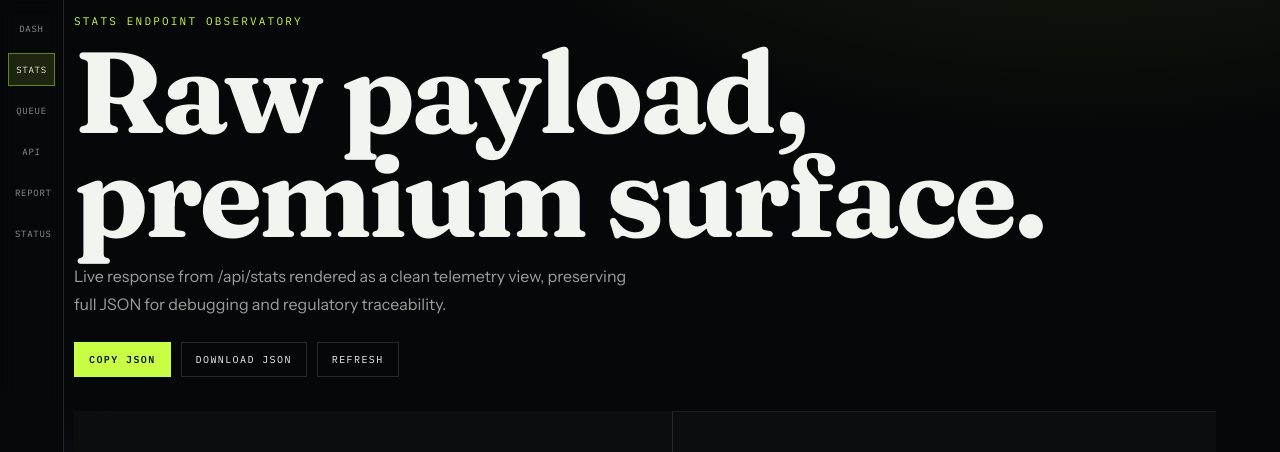
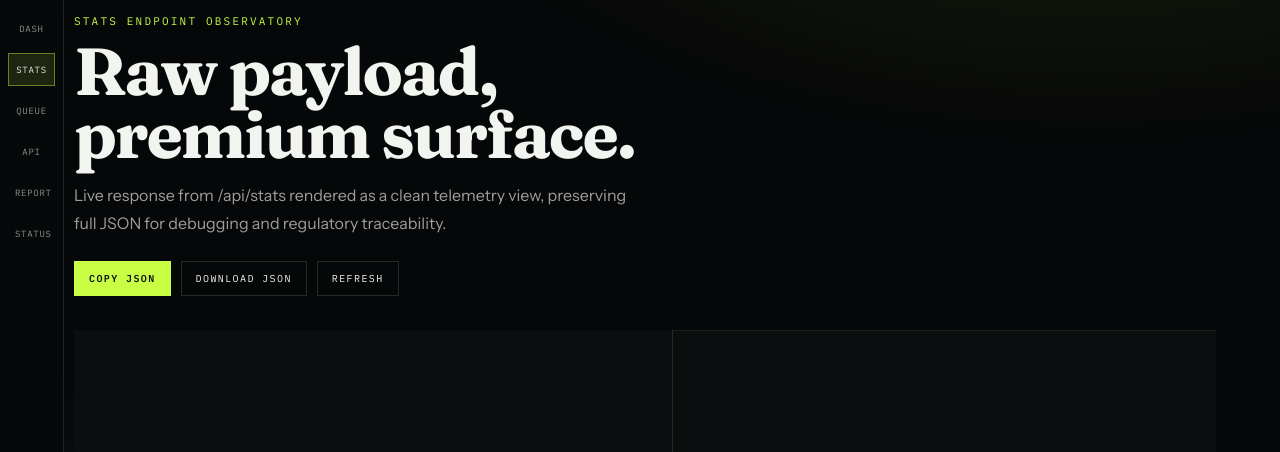
Before and after one commit to ansh-0069/ClinicalNER, a Flask app: page /stats in a window 1280 px wide. Shown: the part 56-508 px from the top of the page. Run offline with Flask 3, Linux system fonts and the light colour scheme; data that the repository does not hold is empty; some libraries are stand-ins or nearby versions.

Commit message:
style: unify h1 typography across multiple templates for consistency
- Updated h1 font size and line height in api_explorer, report_summary, report, review_queue, stats, and system_status templates for improved readability and uniformity.

```diff
--- a/src/api/templates/api_explorer.html
+++ b/src/api/templates/api_explorer.html
@@ -14,7 +14,7 @@
 *{box-sizing:border-box;margin:0;padding:0}
 body{font-family:var(--sans);background:radial-gradient(1200px 700px at 85% -10%,rgba(200,255,69,.12),transparent 62%),radial-gradient(1000px 500px at -12% 30%,rgba(82,114,255,.14),transparent 58%),var(--ink);color:var(--paper);padding:5rem 5vw 110px}
 .hero .eyebrow{font-family:var(--mono);font-size:11px;letter-spacing:.2em;text-transform:uppercase;color:var(--signal)}
-.hero h1{margin-top:12px;font-family:var(--display);font-size:clamp(44px,8vw,104px);line-height:.9;letter-spacing:-.03em}
+.hero h1{margin-top:12px;font-family:var(--display);font-size:clamp(34px,5.2vw,72px);line-height:.95;letter-spacing:-.03em}
 .hero p{margin-top:14px;color:var(--muted);max-width:58ch;line-height:1.7}
 .story-wrap{margin-top:28px;display:grid;grid-template-columns:1.1fr 1fr;gap:1px;background:var(--line)}
 .story-left{background:rgba(10,12,13,.95);min-height:66vh;position:sticky;top:0;display:grid;place-items:center}
--- a/src/api/templates/report.html
+++ b/src/api/templates/report.html
@@ -14,7 +14,7 @@
 *{box-sizing:border-box;margin:0;padding:0}
 body{font-family:var(--sans);background:radial-gradient(1200px 700px at 85% -10%,rgba(200,255,69,.12),transparent 62%),radial-gradient(1000px 500px at -12% 30%,rgba(82,114,255,.14),transparent 58%),var(--ink);color:var(--paper);padding:5rem 5vw 110px}
 .hero .eyebrow{font-family:var(--mono);font-size:11px;letter-spacing:.2em;text-transform:uppercase;color:var(--signal)}
-.hero h1{margin-top:12px;font-family:var(--display);font-size:clamp(42px,8vw,98px);line-height:.9;letter-spacing:-.03em}
+.hero h1{margin-top:12px;font-family:var(--display);font-size:clamp(34px,5.2vw,72px);line-height:.95;letter-spacing:-.03em}
 .hero p{margin-top:14px;max-width:58ch;color:var(--muted);line-height:1.7}
 .story-rail{margin-top:28px;display:grid;grid-template-columns:1.1fr 1fr;gap:1px;background:var(--line)}
 .story-pin{background:rgba(10,12,13,.95);min-height:62vh;position:sticky;top:0;display:grid;place-items:center}
--- a/src/api/templates/report_summary.html
+++ b/src/api/templates/report_summary.html
@@ -40,8 +40,8 @@ body {
 .hero h1 {
   margin-top:12px;
   font-family:var(--display);
-  font-size:clamp(42px,8vw,96px);
-  line-height:.9;
+  font-size:clamp(34px,5.2vw,72px);
+  line-height:.95;
   letter-spacing:-.03em;
 }
 .hero p {
--- a/src/api/templates/review_queue.html
+++ b/src/api/templates/review_queue.html
@@ -32,7 +32,7 @@ body{
   padding:4.5rem 5vw 110px;
 }
 .hero .eyebrow{font-family:var(--mono);font-size:11px;letter-spacing:.18em;text-transform:uppercase;color:var(--signal)}
-.hero h1{margin-top:10px;font-family:var(--display);font-size:clamp(42px,8vw,98px);line-height:.9;letter-spacing:-.03em}
+.hero h1{margin-top:10px;font-family:var(--display);font-size:clamp(34px,5.2vw,72px);line-height:.95;letter-spacing:-.03em}
 .hero p{margin-top:14px;max-width:64ch;color:var(--muted);line-height:1.7}
 .controls{
   margin-top:20px;
--- a/src/api/templates/stats.html
+++ b/src/api/templates/stats.html
@@ -41,8 +41,8 @@ body {
 .hero h1 {
   margin-top: 12px;
   font-family: var(--display);
-  font-size: clamp(46px, 9vw, 120px);
-  line-height: 0.9;
+  font-size: clamp(34px, 5.2vw, 72px);
+  line-height: 0.95;
   letter-spacing: -0.03em;
 }
 .hero p {
--- a/src/api/templates/system_status.html
+++ b/src/api/templates/system_status.html
@@ -14,7 +14,7 @@
 *{box-sizing:border-box;margin:0;padding:0}
 body{font-family:var(--sans);background:radial-gradient(1200px 700px at 85% -10%,rgba(200,255,69,.12),transparent 62%),radial-gradient(1000px 500px at -12% 30%,rgba(82,114,255,.14),transparent 58%),var(--ink);color:var(--paper);padding:5rem 5vw 110px}
 .hero .eyebrow{font-family:var(--mono);font-size:11px;letter-spacing:.2em;text-transform:uppercase;color:var(--signal)}
-.hero h1{margin-top:12px;font-family:var(--display);font-size:clamp(44px,8vw,104px);line-height:.9;letter-spacing:-.03em}
+.hero h1{margin-top:12px;font-family:var(--display);font-size:clamp(34px,5.2vw,72px);line-height:.95;letter-spacing:-.03em}
 .hero p{margin-top:14px;color:var(--muted);max-width:56ch;line-height:1.7}
 .story-grid{margin-top:30px;display:grid;grid-template-columns:1.1fr 1fr;gap:1px;background:var(--line)}
 .story-fixed{background:rgba(10,12,13,.95);min-height:66vh;position:sticky;top:0;display:grid;place-items:center}
```
